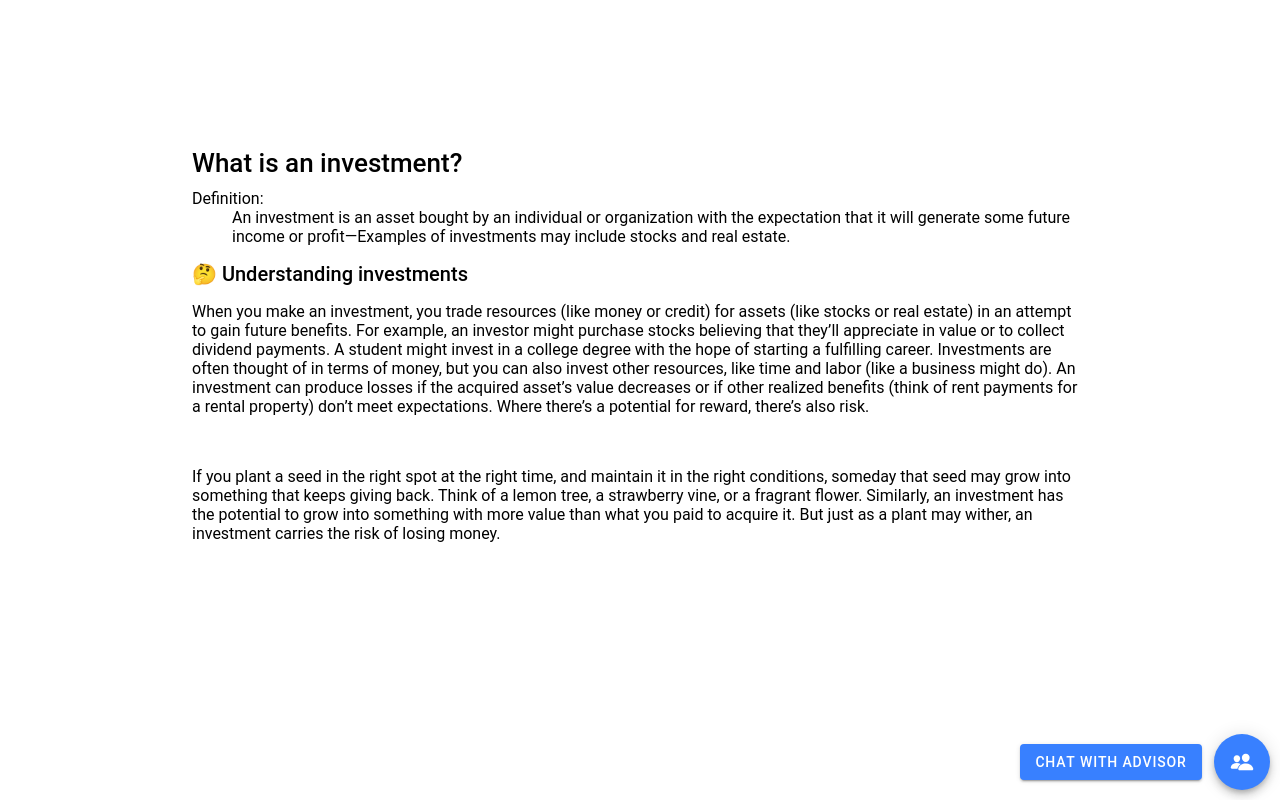
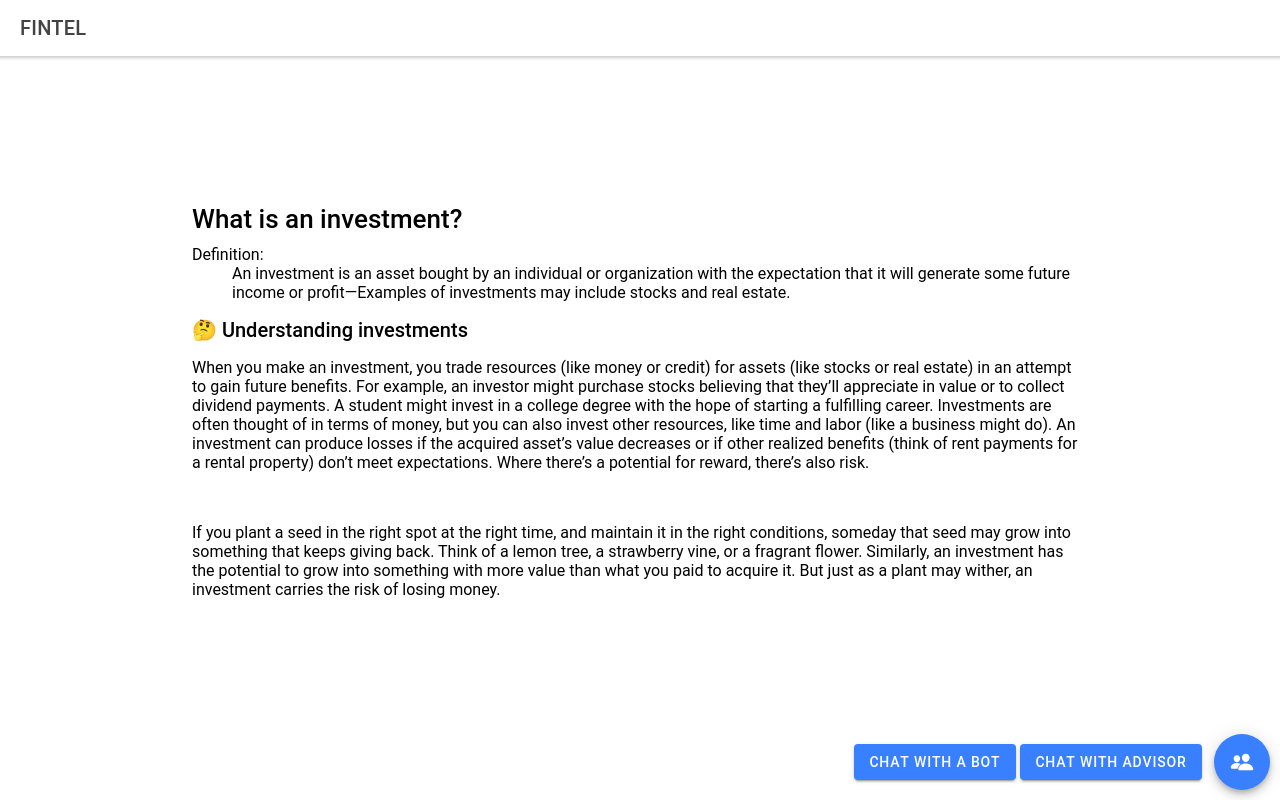
Before and after one commit to pranavm7/Fintel, a React (Create React App) app: page /secondPage in a window 1280 px wide. Both pictures are taken after a click on the element 1242 px from the left and 762 px from the top of the page. Built offline with nearby package versions, Linux system fonts and the light colour scheme.

Commit message:
Final Push!

```diff
--- a/src/App.tsx
+++ b/src/App.tsx
@@ -33,9 +33,9 @@ const App: React.FC = () => {
             <Route path="/" exact={true}>
              <ButtonExample />
             </Route>
-            <Route path="/page/:name" exact={true}>
+            {/* <Route path="/page/:name" exact={true}>
               <Page />
-            </Route>
+            </Route> */}
             <Route path="/secondPage" exact={true}>
               <SecondPage/>
             </Route>
--- a/src/components/Form.tsx
+++ b/src/components/Form.tsx
@@ -2,7 +2,6 @@ import React from 'react';
 
 import { IonButton, IonIcon, IonContent, IonInput, IonToggle, IonItemSliding, IonItemOptions, IonItemOption } from '@ionic/react';
 import { IonItem, IonLabel, IonList, IonListHeader } from '@ionic/react';
-import { star } from 'ionicons/icons';
 
 export const ButtonExample: React.FC = () => (
   <IonContent>
@@ -46,7 +45,7 @@ export const ButtonExample: React.FC = () => (
     </IonList>
 
     {/*-- Round --*/}
-    <IonButton shape="round" size="large">Next</IonButton>
+    <IonButton shape="round" size="large" href="/secondPage">Next</IonButton>
 
   </IonContent>
 );
--- a/src/components/secondPageComponent.tsx
+++ b/src/components/secondPageComponent.tsx
@@ -15,7 +15,8 @@ function SecondPageComponent() {
             <IonIcon icon={people}></IonIcon>
           </IonFabButton>
           <IonFabList side="start">
-              <IonButton color="primary" href="#" >Chat with Advisor</IonButton>
+              <IonButton color="primary" href="https://findial-chat.herokuapp.com/join" >Chat with Advisor</IonButton>
+              <IonButton color="primary" href="https://findial-chat.herokuapp.com/bot" >Chat with a Bot</IonButton>
           </IonFabList>
         </IonFab>
     </IonContent>
--- a/src/pages/secondPage.tsx
+++ b/src/pages/secondPage.tsx
@@ -1,10 +1,15 @@
 import React from 'react'
 import SecondPageComponent from '../components/secondPageComponent'
-import { IonPage } from '@ionic/react'
+import { IonPage, IonHeader, IonTitle, IonToolbar } from '@ionic/react'
 
 function SecondPage() {
     return (
     <IonPage>
+        <IonHeader>
+            <IonToolbar>
+            <IonTitle size="large">FINTEL</IonTitle>
+            </IonToolbar>
+        </IonHeader>
         <SecondPageComponent />
     </IonPage>
     )
```
Also changed, not shown: src/pages/IntroFrom.tsx (+9 -1 lines).
